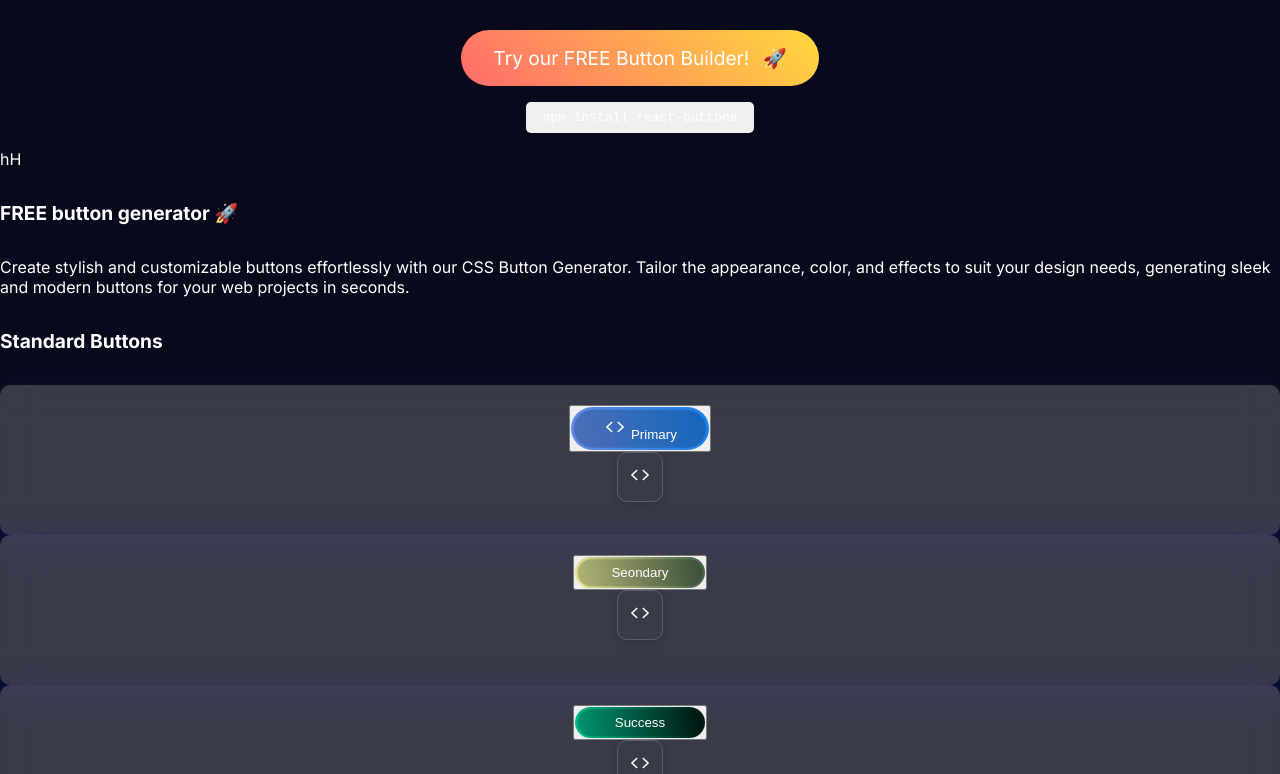
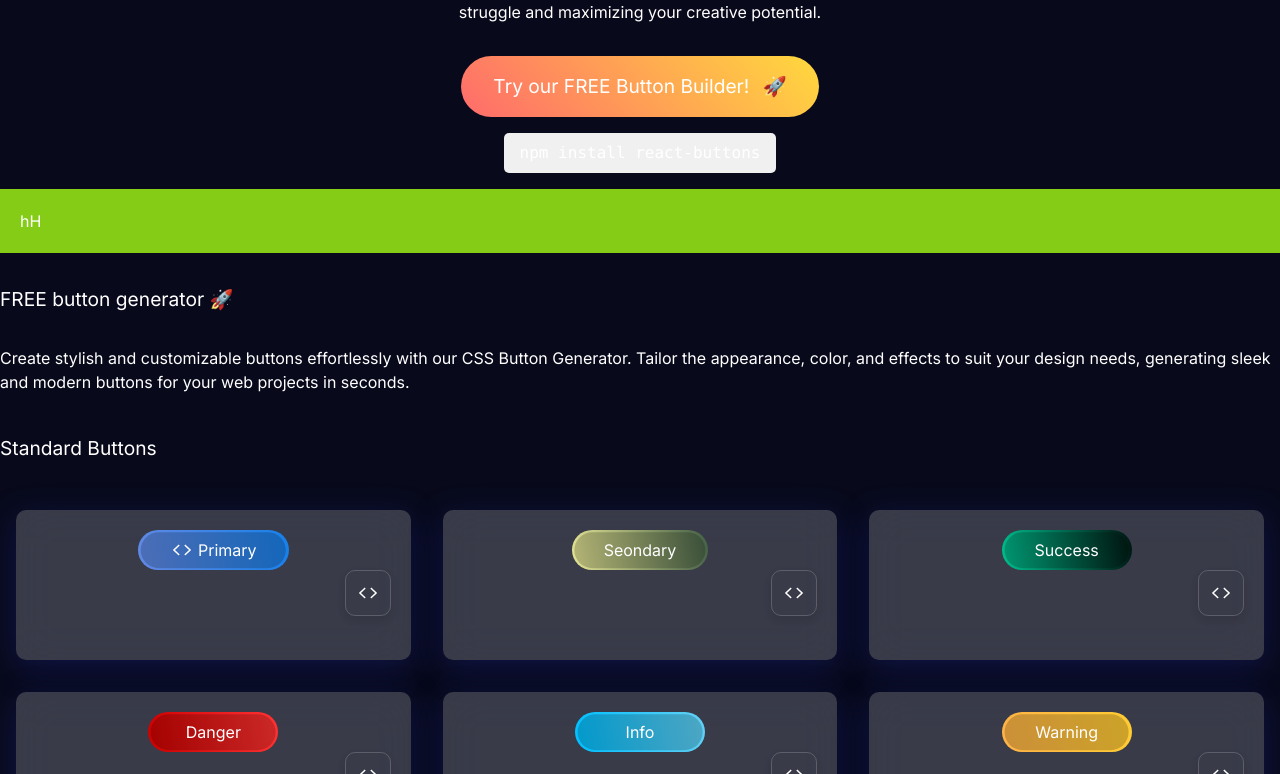
Before and after one commit to c-obsesie/react-buttons, a Next.js app: page / in a window 1280 px wide. Shown: the part 406-1180 px from the top of the page. Built offline with nearby package versions, Linux system fonts and the light colour scheme.

Commit message:
added tailwind

```diff
--- a/package.json
+++ b/package.json
@@ -23,7 +23,7 @@
     "eslint": "^8",
     "eslint-config-next": "14.0.4",
     "postcss": "^7.0.39",
-    "tailwindcss": "npm:@tailwindcss/postcss7-compat@^2.2.17",
+    "tailwindcss": "^3.4.1",
     "typescript": "^5"
   }
 }
--- a/src/app/globals.css
+++ b/src/app/globals.css
@@ -1,115 +1,3 @@
-:root {
-  background-color: white;
-  color: black;
-
-  --max-width: 1100px;
-  --border-radius: 12px;
-  --font-mono: ui-monospace, Menlo, Monaco, 'Cascadia Mono', 'Segoe UI Mono',
-    'Roboto Mono', 'Oxygen Mono', 'Ubuntu Monospace', 'Source Code Pro',
-    'Fira Mono', 'Droid Sans Mono', 'Courier New', monospace;
-
-  --foreground-rgb: 0, 0, 0;
-  --background-start-rgb: 214, 219, 220;
-  --background-end-rgb: 255, 255, 255;
-
-  --primary-glow: conic-gradient(
-    from 180deg at 50% 50%,
-    #16abff33 0deg,
-    #0885ff33 55deg,
-    #54d6ff33 120deg,
-    #0071ff33 160deg,
-    transparent 360deg
-  );
-  --secondary-glow: radial-gradient(
-    rgba(255, 255, 255, 1),
-    rgba(255, 255, 255, 0)
-  );
-
-  --tile-start-rgb: 239, 245, 249;
-  --tile-end-rgb: 228, 232, 233;
-  --tile-border: conic-gradient(
-    #00000080,
-    #00000040,
-    #00000030,
-    #00000020,
-    #00000010,
-    #00000010,
-    #00000080
-  );
-
-  --callout-rgb: 238, 240, 241;
-  --callout-border-rgb: 172, 175, 176;
-  --card-rgb: 180, 185, 188;
-  --card-border-rgb: 131, 134, 135;
-}
-
-@media (prefers-color-scheme: dark) {
-  :root {
-    --foreground-rgb: 255, 255, 255;
-    --background-start-rgb: 0, 0, 0;
-    --background-end-rgb: 0, 0, 0;
-
-    --primary-glow: radial-gradient(rgba(1, 65, 255, 0.4), rgba(1, 65, 255, 0));
-    --secondary-glow: linear-gradient(
-      to bottom right,
-      rgba(1, 65, 255, 0),
-      rgba(1, 65, 255, 0),
-      rgba(1, 65, 255, 0.3)
-    );
-
-    --tile-start-rgb: 2, 13, 46;
-    --tile-end-rgb: 2, 5, 19;
-    --tile-border: conic-gradient(
-      #ffffff80,
-      #ffffff40,
-      #ffffff30,
-      #ffffff20,
-      #ffffff10,
-      #ffffff10,
-      #ffffff80
-    );
-
-    --callout-rgb: 20, 20, 20;
-    --callout-border-rgb: 108, 108, 108;
-    --card-rgb: 100, 100, 100;
-    --card-border-rgb: 200, 200, 200;
-  }
-}
-
-* {
-  box-sizing: border-box;
-  padding: 0;
-  margin: 0;
-}
-
-html,
-body {
-  max-width: 100vw;
-  overflow-x: hidden;
-}
-
-body {
-  color: rgb(var(--foreground-rgb));
-  background: linear-gradient(
-      to bottom,
-      transparent,
-      rgb(var(--background-end-rgb))
-    )
-    rgb(var(--background-start-rgb));
-}
-
-a {
-  color: inherit;
-  text-decoration: none;
-}
-
-@media (prefers-color-scheme: dark) {
-  html {
-    color-scheme: white;
-  }
-}
-
-body{
-  background: white;
-  color: black;
-}
+@tailwind base;
+@tailwind components;
+@tailwind utilities;
--- a/src/app/page.tsx
+++ b/src/app/page.tsx
@@ -13,7 +13,7 @@ export default function Home() {
             <div className="container m-auto">
                 <Hero />
 
-                <div className="container"> hH</div>
+                <div className=" bg-lime-500 p-5"> hH</div>
 
                 <div></div>
 
--- a/tailwind.config.js
+++ b/tailwind.config.js
@@ -1,8 +1,9 @@
 /** @type {import('tailwindcss').Config} */
 module.exports = {
-  purge: ['./pages/**/*.{js,ts,jsx,tsx}', './components/**/*.{js,ts,jsx,tsx}'],
-
-  content: [],
+  purge: ['./src/**/*.{js,ts,jsx,tsx,mdx}'], // Remove unused class styles in production
+  content: [
+    './src/**/*.{js,ts,jsx,tsx,mdx}',
+  ],
   theme: {
     extend: {},
   },
```
Also changed, not shown: 1 other file (tests, documents, lock files or other folders).
